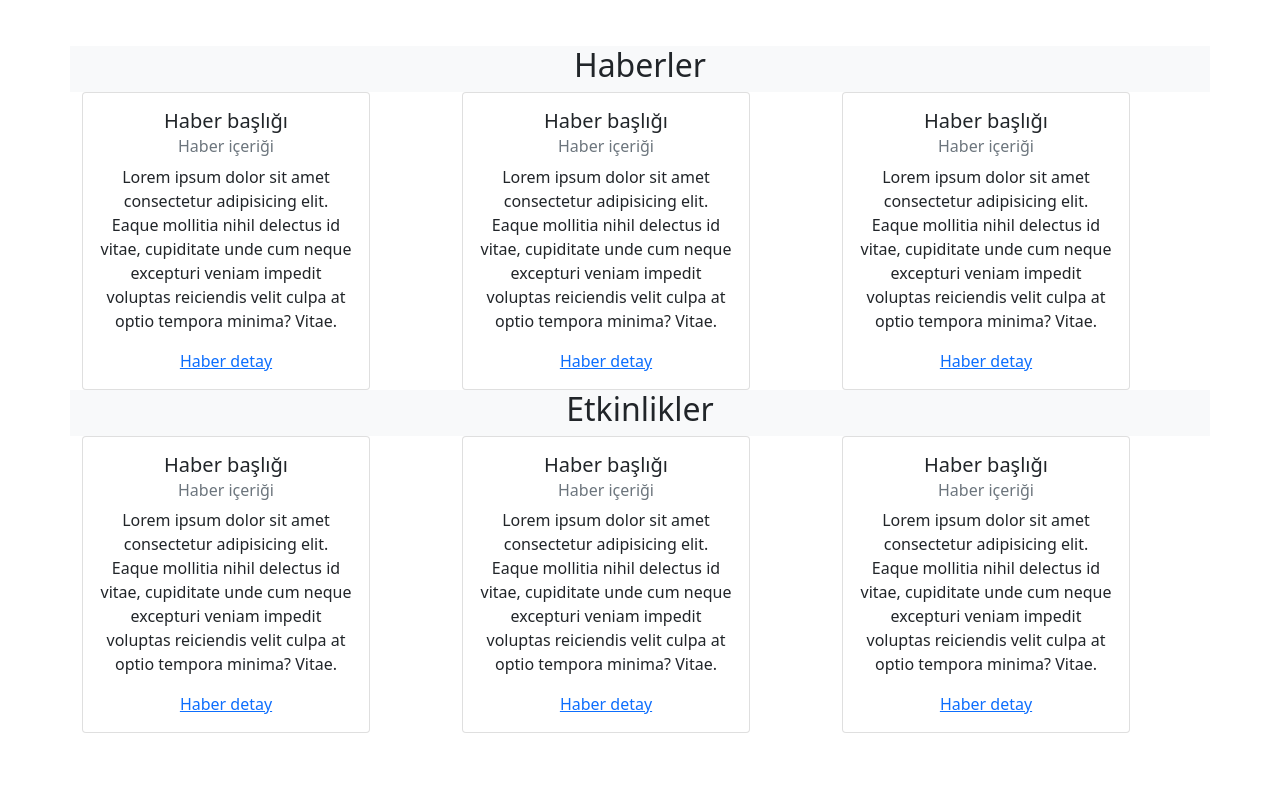
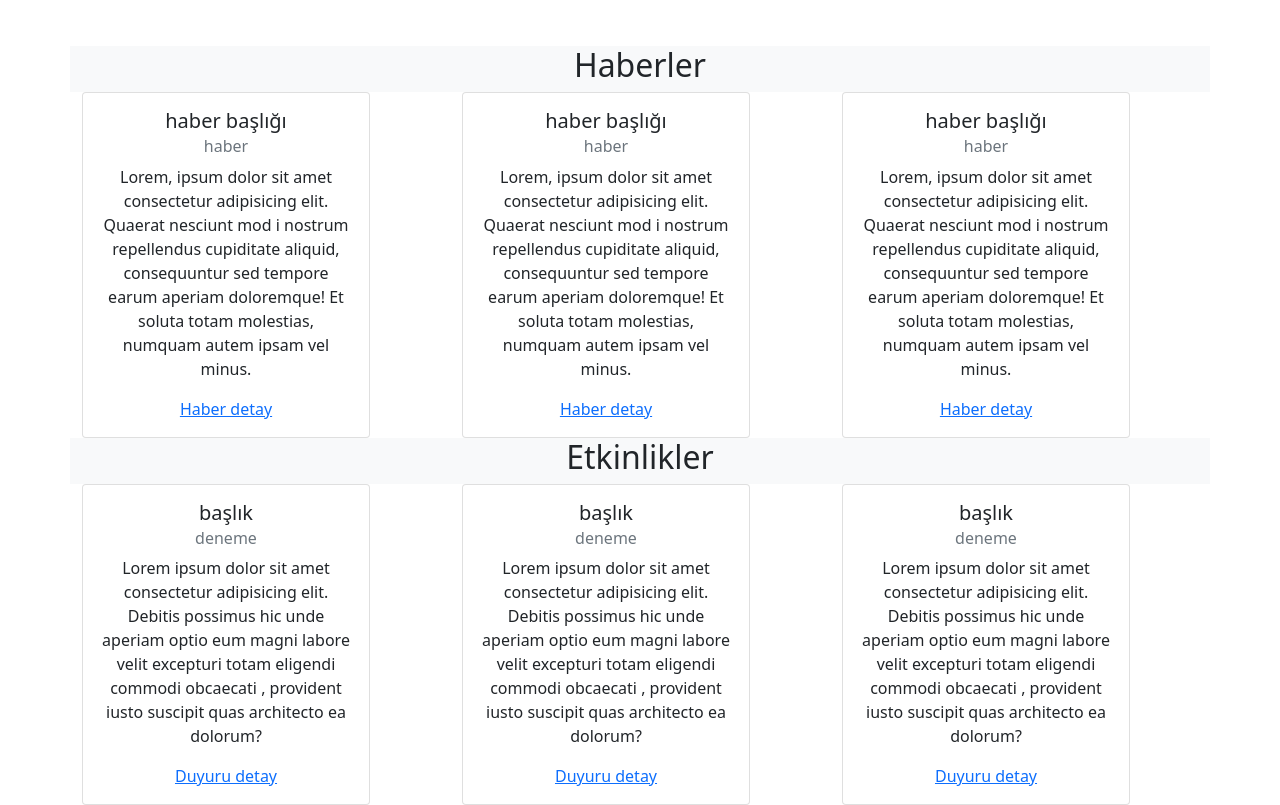
Before and after one commit to yahyaboyali/web-odev-react, a React (Create React App) app: page / in a window 1280 px wide. Shown: the part 390-1195 px from the top of the page. Before the commit the page ends 1123 px from the top, so only its background shows below. Built offline with nearby package versions, Linux system fonts and the light colour scheme.

Commit message:
duyuru haber card eklendi

```diff
--- /dev/null
+++ b/src/layouts/CardDuyuru.jsx
@@ -0,0 +1,22 @@
+import React from 'react'
+import { Card } from 'react-bootstrap'
+export default function CardDuyuru() {
+  return (
+    <div>
+        <Card style={{ width: '18rem' }}>
+                <Card.Body>
+                    <Card.Title>başlık</Card.Title>
+                    <Card.Subtitle className="mb-2 text-muted">deneme</Card.Subtitle>
+                    <Card.Text>
+                        Lorem ipsum dolor sit amet consectetur
+                         adipisicing elit. Debitis possimus hic
+                          unde aperiam optio eum magni labore velit
+                           excepturi totam eligendi commodi obcaecati
+                           , provident iusto suscipit quas architecto ea dolorum?
+                    </Card.Text>
+                    <Card.Link href="#">Duyuru detay</Card.Link>
+                </Card.Body>
+            </Card>
+    </div>
+  )
+}
--- a/src/layouts/CardLayout.jsx
+++ b/src/layouts/CardLayout.jsx
@@ -1,19 +1,20 @@
 import React from 'react'
 import { Card } from 'react-bootstrap'
 
-export default function CardLayout() {
+export default function CardLayout(props) {
     return (
         <div>
             <Card style={{ width: '18rem' }}>
                 <Card.Body>
-                    <Card.Title>Haber başlığı</Card.Title>
-                    <Card.Subtitle className="mb-2 text-muted">Haber içeriği</Card.Subtitle>
+                    <Card.Title>haber başlığı</Card.Title>
+                    <Card.Subtitle className="mb-2 text-muted">haber</Card.Subtitle>
                     <Card.Text>
-                        Lorem ipsum dolor sit amet consectetur adipisicing elit.
-                        Eaque mollitia nihil delectus id vitae,
-                        cupiditate unde cum neque excepturi veniam impedit
-                        voluptas reiciendis velit culpa at optio tempora
-                        minima? Vitae.
+                        Lorem, ipsum dolor sit amet consectetur
+                        adipisicing elit. Quaerat nesciunt mod
+                        i nostrum repellendus cupiditate aliquid,
+                         consequuntur
+                         sed tempore earum aperiam doloremque!
+                         Et soluta totam molestias, numquam autem ipsam vel minus.
                     </Card.Text>
                     <Card.Link href="#">Haber detay</Card.Link>
                 </Card.Body>
--- a/src/pages/MainPage.jsx
+++ b/src/pages/MainPage.jsx
@@ -1,5 +1,6 @@
 import React from 'react'
 import { Col, Container, Row } from 'react-bootstrap'
+import CardDuyuru from '../layouts/CardDuyuru'
 import CardLayout from '../layouts/CardLayout'
 import Slyde from '../layouts/Slyde'
 export default function login() {
@@ -12,7 +13,7 @@ export default function login() {
             <h2>Haberler</h2>
           </label>
           <Col >
-            <CardLayout />
+            <CardLayout/>
           </Col>
           <Col >
             <CardLayout />
@@ -26,13 +27,13 @@ export default function login() {
             <h2>Etkinlikler</h2>
           </label>
           <Col >
-            <CardLayout />
+            <CardDuyuru />
           </Col>
           <Col >
-            <CardLayout />
+            <CardDuyuru />
           </Col>
           <Col >
-            <CardLayout />
+            <CardDuyuru />
           </Col>
         </Row>
       </Container>
```
